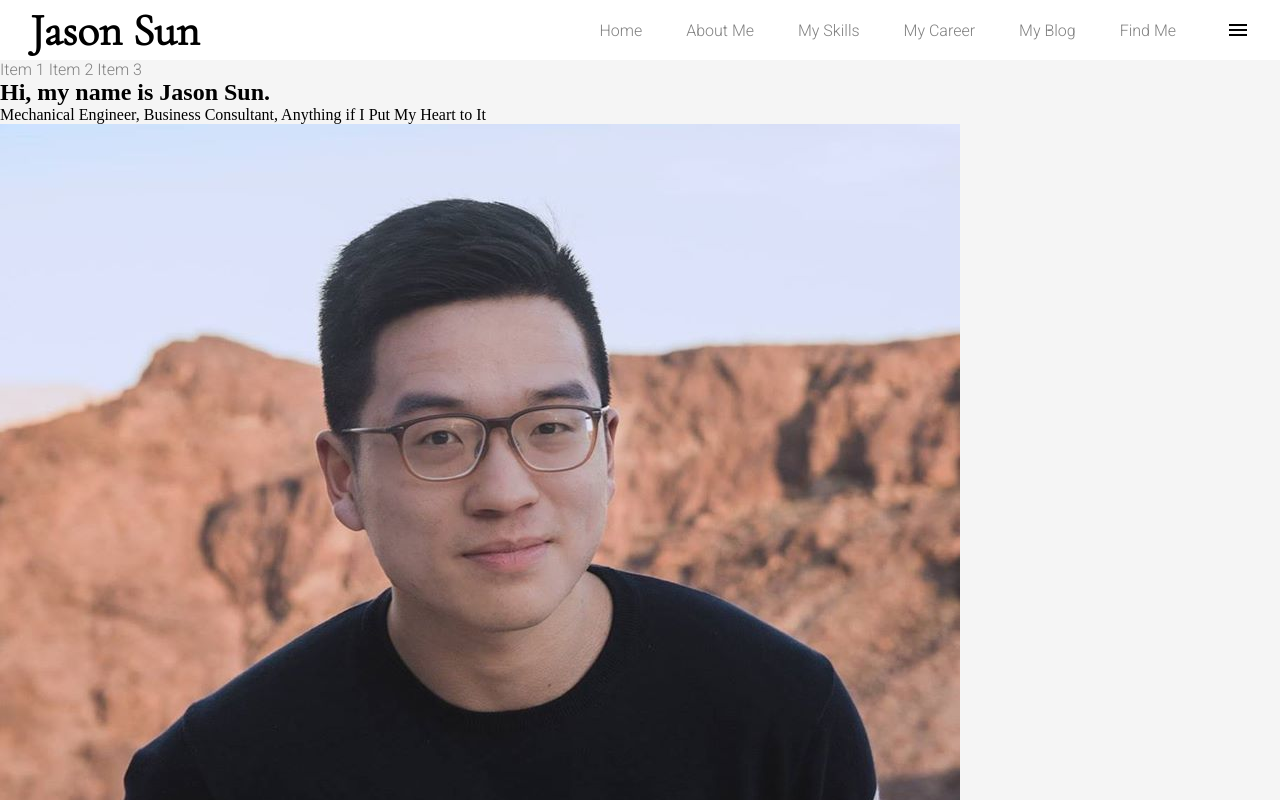
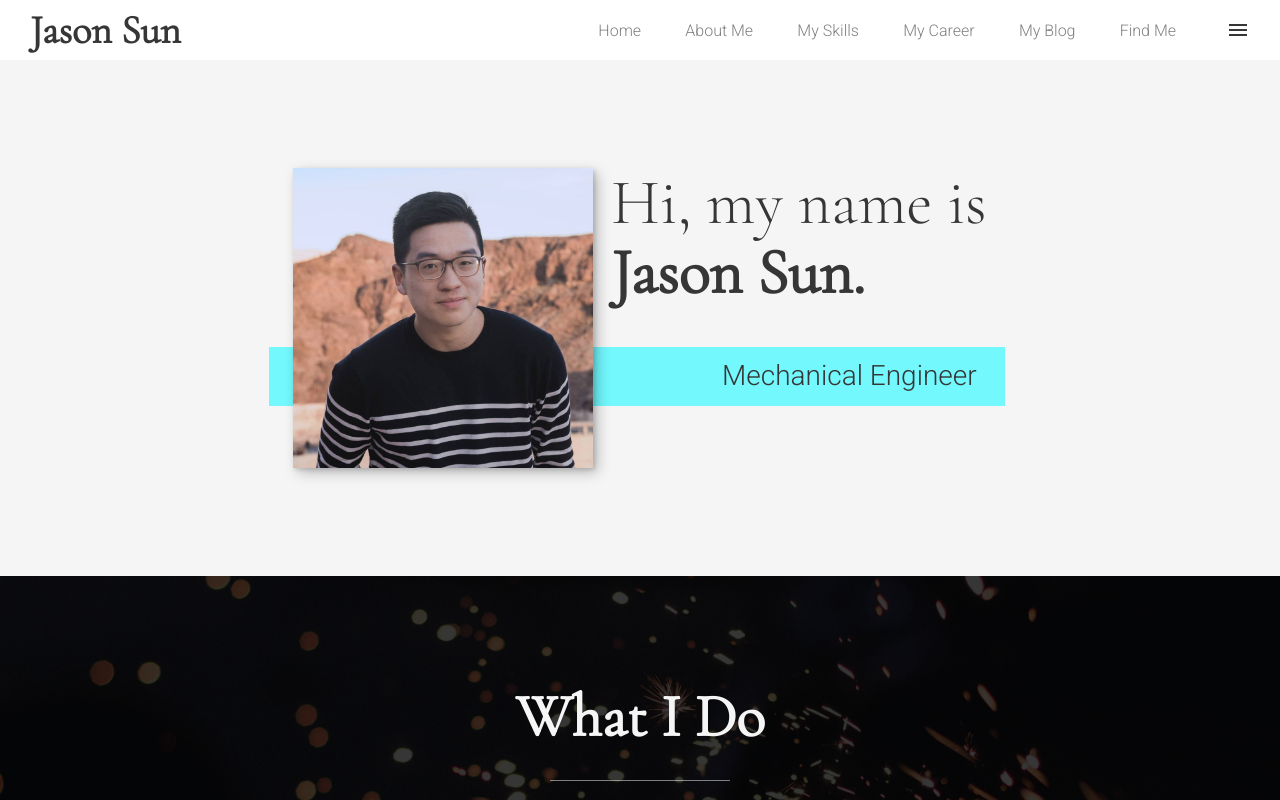
Before and after one commit to therealjaysun/personalwebsite, a plain HTML site: page index.html in a window 1280 px wide. Shown: the top 800 px of the page. Drawn offline with nearby package versions, Linux system fonts and the light colour scheme.

Commit message:
Finished adding intro section and begun about me section
 Changes to be committed:
	new file:   img/sparks.jpg
	modified:   index.html
	modified:   styles.css

```diff
--- a/index.html
+++ b/index.html
@@ -21,20 +21,15 @@
                 </ul>
                 <i class="material-icons">menu</i>
             </div>
-            <div class="dropdown">
-                <a href="#">Item 1</a>
-                <a href="#">Item 2</a>
-                <a href="#">Item 3</a>
-            </div>
         </nav>
 
         <!-- Introduction -->
         <section class="intro" id="home">
             <h1 class ="section__title section__title--intro">
-                Hi, my name is <strong>Jason Sun</strong>.
+                Hi, my name is <strong>Jason Sun.</strong>
             </h1>
-            <p class="section__subtitle section__subtitle--intro">Mechanical Engineer, Business Consultant, Anything if I Put My Heart to It</p>
-            <img src="img/js_headshot.jpg" alt="Jason Sun headshot">
+            <p class="section__subtitle section__subtitle--intro">Mechanical Engineer</p>
+            <img src="img/js_headshot.jpg" alt="Jason Sun headshot" class="intro__img">
         </section>
 
         <!-- What I do -->
@@ -62,7 +57,7 @@
 
         <section class="my-career" id="career">
             <h2 class="section__title section__title--career">Where I've Been</h2>
-            <p class="section__title section__title--career"></p>
+            <p class="section__subtitle section__subtitle--career"></p>
 
             <div class="about-me__body">
 
@@ -77,7 +72,7 @@
 
         <section class="my-skills" id=skills>
             <h2 class="section__title section__title--skills">What I Can Do</h2>
-            <p class="section__title section__title--skills">Insert text for overall description</p>
+            <p class="section__subtitle section__subtitle--skills">Insert text for overall description</p>
 
             <!--Grid for Skills Categorization, with ability to sort by category and rank by proficiency (with date stamp)-->
             <div id="grid-container">
@@ -191,20 +186,5 @@
             </ul>
         </footer>
 
-
-
-
-
-
-
-
-
-
-
-
-
-
-
-
     </body>
 </html>
--- a/styles.css
+++ b/styles.css
@@ -1,21 +1,87 @@
 
 @import url('https://fonts.googleapis.com/css2?family=Cormorant+Garamond:wght@300&family=Roboto:wght@300&display=swap');
 
-* {
+*,
+*::before,
+*::after {
     box-sizing: border-box;
     margin: 0;
     padding: 0;
 }
+/* Custom properties*/
+:root {
+    --ff-primary: 'Cormorant Garamond', serif;
+    --ff-secondary: 'Roboto', sans-serif;
+
+    --fw-reg: 300;
+    --fw-bold: 900;
+
+    --clr-light: whitesmoke;
+    --clr-dark: #363636;
+    --clr-accent: #72f8fd;
+    --clr-highlight: grey;
+    --fs-h1: 2.75rem;
+    --fs-h2: 2.25rem;
+    --fs-h3: 1.5rem;
+    --fs-p: 0.75rem;
+    --fs-body: 1rem;
+    --fs-logo: 1.5rem;
+    --bs: 0.25em 0.25em 0.75em rgba(0,0,0,0.25), 0.125em 0.125em 0.25em rgba(0,0,0,0.15);
+}
+
+    /*for increasing font sizes on different devices*/
+@media (min-width: 800px) {
+    :root {
+        --fs-h1: 4rem;
+        --fs-h2: 3.75rem;
+        --fs-h3: 1.75rem;
+        --fs-p: 1rem;
+        --fs-body: 1.125rem;
+        --fs-logo: 2.5rem;
+    }
+}
+
+/* General Styles */
 
 body {
-    background-color: whitesmoke
+    background: var(--clr-light);
+    color: var(--clr-dark);
+    font-family: var(--ff-primary);
+    font-size: var(--fs-body);
+    line-height: 1.6;
 }
 
+img {
+    display: block;
+    max-width: 100%;
+}
+
+section {
+    padding: 6em 2em
+}
+
+/*Header font formatting*/
+h1, h2, h3 {
+    line-height: 1.1;
+    margin: 0;
+}
+
+p {
+    font-family: var(--ff-secondary);
+    font-size: var(--fs-p);
+}
+
+h1 {font-size: var(--fs-h1);}
+h2 {font-size: var(--fs-h2);}
+h3 {font-size: var(--fs-h3);}
+
+strong {font-weight: var(--fw-bold);}
+
 li, a {
-    font-family: 'Roboto', sans-serif;
-    font-weight: 500;
+    font-family: var(--ff-secondary);
+    font-weight: 300;
     font-size: 16px;
-    color: grey;
+    color: var(--clr-highlight);
     text-decoration: none;
 
 }
@@ -32,10 +98,11 @@ li, a {
     background-color: white;
 }
 
+/*in lieu of logo, change to actual png when available*/
 .bigname {
     cursor: pointer;
-    font-family: 'Cormorant Garamond', serif;
-    font-size: 45px;
+    font-family: var(--ff-primary);
+    font-size: var(--fs-logo);
     margin-right: auto;
 }
 
@@ -62,6 +129,113 @@ li, a {
     cursor: pointer;
 }
 
+/*Section Title Styling*/
+.section__title {
+    margin-bottom: 0.25rem;
+}
+
+.section__title--intro {
+    font-weight: var(--fw-reg);
+}
+
+.section__title--intro strong {
+    display: block;
+}
+
+.section__subtitle {
+    margin: 0;
+    font-size: var(--fs-h3);
+    font-weight: var(--fw-reg);
+
+}
+
+.section__subtitle--intro,
+.section__subtitle--about {
+    background: var(--clr-accent);
+    font-family: var(--ff-secondary);
+    padding:.25em 1em;
+    margin-bottom: 1em;
+}
+
+/*Intro Section*/
+
+.intro {
+    position: relative;
+    margin: auto;
+}
+
+.intro__img{
+    box-shadow: var(--bs);
+}
+.section__subtitle--intro {
+    display:inline-block;
+}
+@media (min-width: 600px) {
+    .intro {
+        display: grid;
+        width: min-content;
+        grid-column-gap: 1em;
+        grid-template-areas:
+            "img title"
+            "img subtitle";
+        grid-template-columns: min-content max-content;
+
+    }
+
+    .intro__img {
+        grid-area: img;
+        min-width: 300px;
+        position: relative;
+        z-index: 2;
+    }
+
+    .section__subtitle--intro {
+        align-self: start;
+        grid-column: 1/3;
+        grid-row: 2;
+        text-align: right;
+        position: relative;
+        left: -1.5rem;
+        width: calc(100% + 1.5em);
+    }
+}
+
+/*About Me Section*/
+.about-me {
+    background-color: var(--clr-dark);
+    background-image: url(../img/sparks.jpg);
+    background-size: cover;
+    background-blend-mode: multiply;
+    color: var(--clr-light);
+    text-align: center;
+}
+
+.section__title--about {
+    color: var(--clr-light);
+    position: relative;
+}
+
+.section__title--about::after {
+    content: '';
+    display:block;
+    width: 3em;
+    height: 1px;
+    margin: 0.5em auto 1em;
+    background: currentColor;
+    opacity: 0.5;
+}
+
+@media (min-width: 600px) {
+    .abouts {
+        display: grid;
+        width: 80%;
+        margin: auto;
+        grid-column-gap: 2em;
+        grid-template-areas:
+            "title1 title2 title3"
+            "p1 p2 p3";
+    }
+
 /*button {
     padding: 9px 25px;
     background-color: rgba(0,136,169,1);
```
Also changed, not shown: img/sparks.jpg (added).
